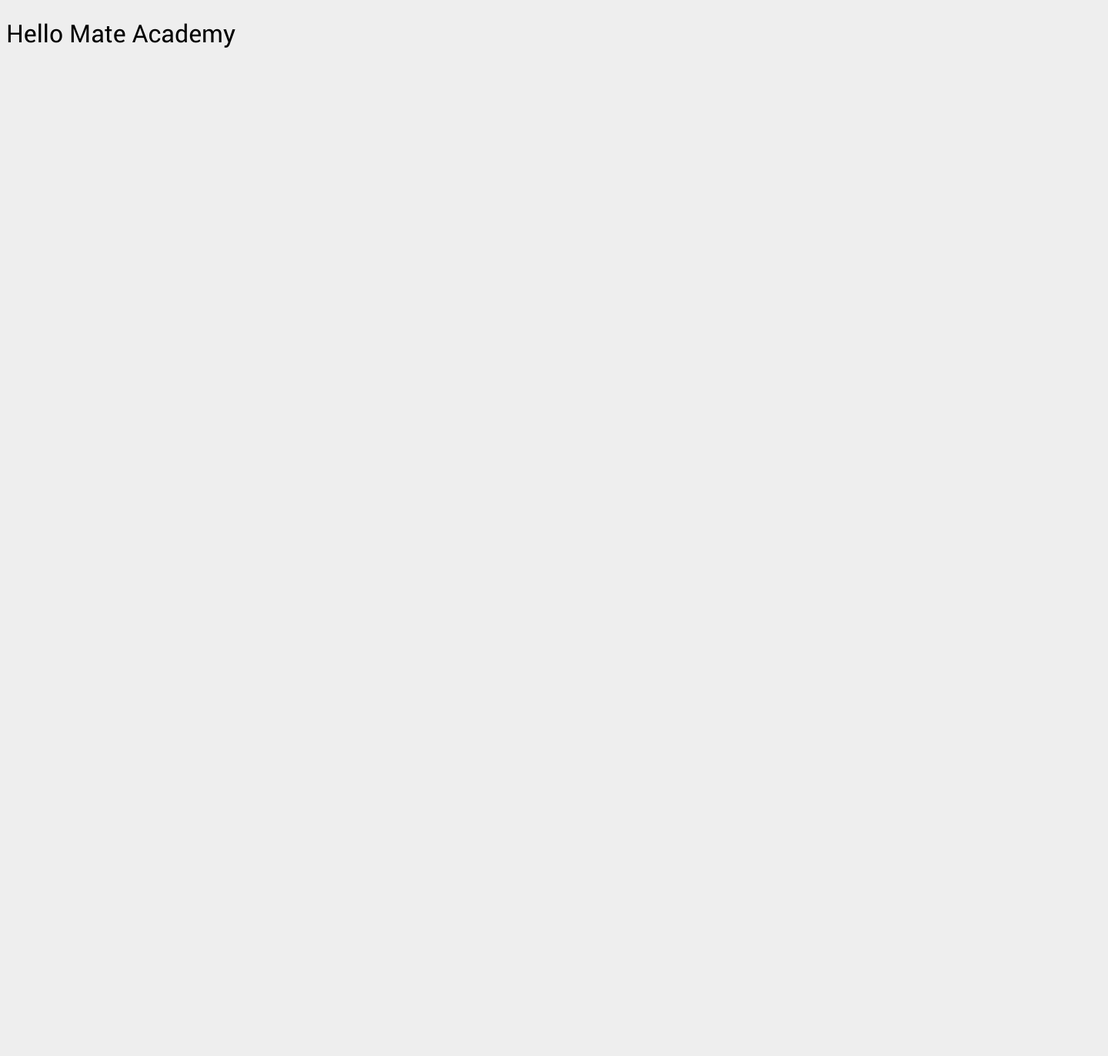
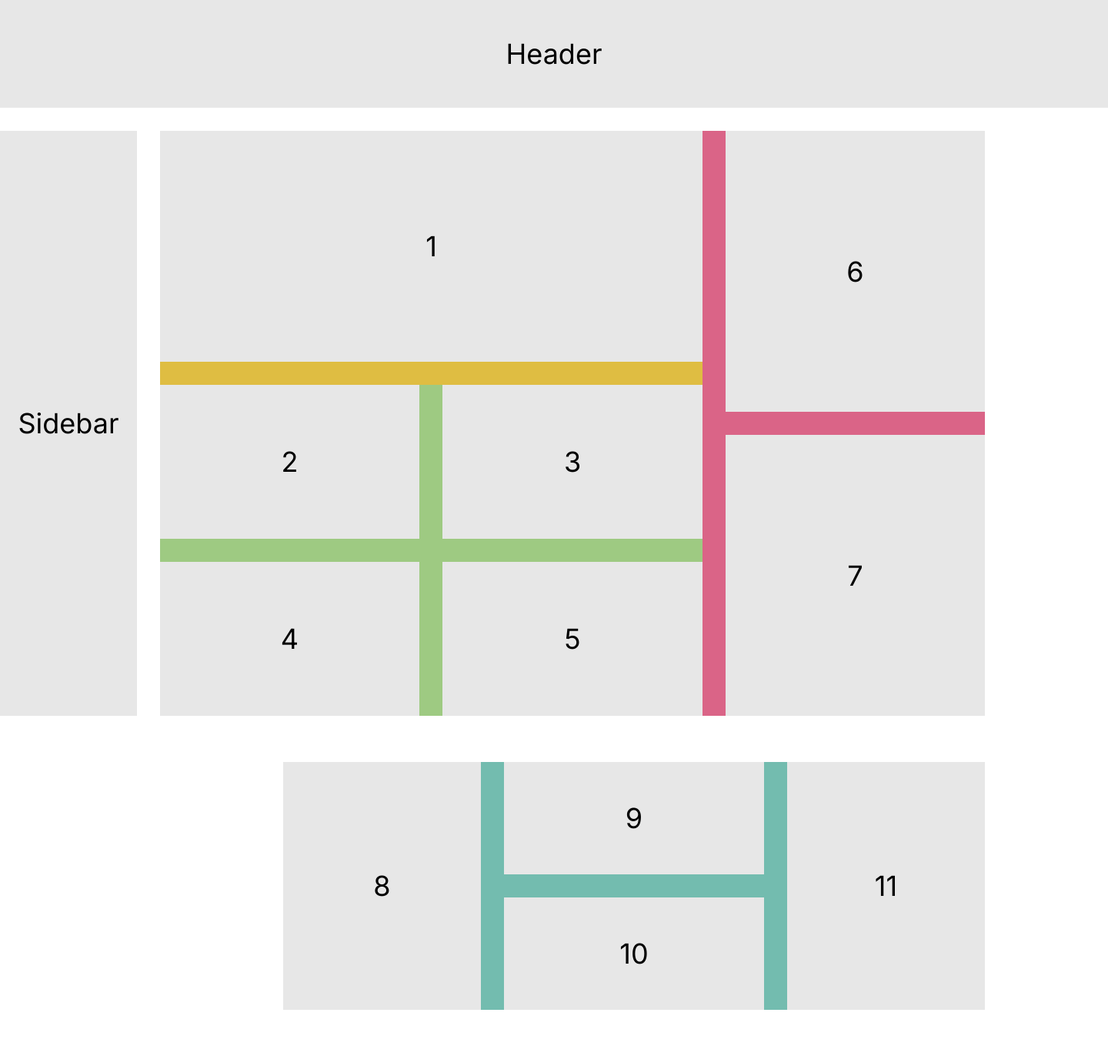
Before and after one commit to alyonkaradchuk/test-task-Ligamedia, a website built with Parcel: page src/index.html in a window 1280 px wide. Shown: the whole page at 77% size, 1440 px wide, since content can reach past the window. Before the commit the page ends 800 px from the top, so only its background shows below. Built offline with nearby package versions, Linux system fonts and the light colour scheme.

Commit message:
created desktop version using flexbox

```diff
--- a/package.json
+++ b/package.json
@@ -22,7 +22,7 @@
     "@mate-academy/bemlint": "^0.1.1",
     "@mate-academy/eslint-config": "*",
     "@mate-academy/linthtml-config": "0.0.2",
-    "@mate-academy/scripts": "^0.2.0",
+    "@mate-academy/scripts": "^1.2.8",
     "@mate-academy/stylelint-config": "0.0.9",
     "colors": "^1.3.3",
     "eslint": "^5.16.0",
--- a/src/index.html
+++ b/src/index.html
@@ -3,11 +3,48 @@
   <head>
     <meta charset="UTF-8">
     <meta name="viewport" content="width=device-width, initial-scale=1.0">
-    <title>Title</title>
+    <title>Olena Test</title>
+    <link rel="preconnect" href="https://fonts.googleapis.com">
+    <link
+      rel="preconnect"
+      href="https://fonts.gstatic.com"
+      crossorigin="#"
+    >
+    <link href="https://fonts.googleapis.com/css2?family=Inter&display=swap" rel="stylesheet">
     <link rel="stylesheet" href="./styles/main.scss">
+    <script type="text/javascript" src="scripts/main.js"></script>
   </head>
   <body>
-    <h1>Hello Mate Academy</h1>
-    <script type="text/javascript" src="scripts/main.js"></script>
+    <div class="container">
+      <header class="header">Header</header>
+      <div class="sidebar-row">
+        <aside class="sidebar">Sidebar</aside>
+        <div class="content">
+          <div class="block-1">1</div>
+          <div class="main-row">
+            <div class="block-2">2</div>
+            <div class="block-3">3</div>
+          </div>
+          <div class="second-row">
+            <div class="block-4">4</div>
+            <div class="block-5">5</div>
+          </div>
+        </div>
+        <div class="pink-row">
+          <div class="block-6">6</div>
+          <div class="block-7">7</div>
+        </div>
+      </div>
+    </div>
+    <footer>
+      <div class="footer-container">
+        <div class="block-8">8</div>
+        <div class="green-row">
+          <div class="block-9">9</div>
+          <div class="block-10">10</div>
+        </div>
+        <div class="block-11">11</div>
+      </div>
+    </footer>
   </body>
 </html>
--- a/src/styles/main.scss
+++ b/src/styles/main.scss
@@ -3,5 +3,184 @@
 @import "typography";
 
 body {
-  background: $c-gray;
+  margin: 0;
+  padding: 0;
+  font-family: "Inter", sans-serif;
+  font-weight: 400;
+  font-size: 36px;
+  line-height: 44px;
+  text-align: center;
 }
+
+.container {
+  height: 100%;
+  display: flex;
+  flex-direction: column;
+}
+
+.header {
+  display: flex;
+  justify-content: center;
+  align-items: center;
+  width: 1440px;
+  height: 140px;
+  background: #e7e7e7;
+  margin-bottom: 30px;
+}
+
+.sidebar {
+  display: flex;
+  justify-content: center;
+  align-items: center;
+  width: 338px;
+  height: 760px;
+  background: #e7e7e7;
+  margin-right: 30px;
+}
+
+.sidebar-row {
+  flex-grow: 1;
+  display: flex;
+}
+
+.content {
+  display: flex;
+  flex-direction: column;
+}
+
+.main-row {
+  display: flex;
+}
+
+.second-row {
+  flex-grow: 1;
+  display: flex;
+}
+
+.pink-row {
+  display: flex;
+  flex-direction: column;
+}
+
+.green-row {
+  display: flex;
+  flex-direction: column;
+}
+
+.footer-container {
+  margin-left: 368px;
+  display: flex;
+}
+
+.block-1 {
+  display: flex;
+  justify-content: center;
+  align-items: center;
+  width: 705px;
+  height: 300px;
+  background: #e7e7e7;
+  border-bottom: 30px solid #dfbd42;
+}
+
+.block-2 {
+  display: flex;
+  justify-content: center;
+  align-items: center;
+  width: 337px;
+  height: 200px;
+  background: #e7e7e7;
+  border-right: 30px solid #9eca82;
+  border-bottom: 30px solid #9eca82;
+}
+
+.block-3 {
+  display: flex;
+  flex-direction: column;
+  justify-content: center;
+  align-items: center;
+  width: 338px;
+  height: 200px;
+  background: #e7e7e7;
+  border-bottom: 30px solid #9eca82;
+}
+
+.block-4 {
+  display: flex;
+  justify-content: center;
+  align-items: center;
+  width: 337px;
+  height: 200px;
+  background: #e7e7e7;
+  border-right: 30px solid #9eca82;
+  margin-bottom: 60px;
+}
+
+.block-5 {
+  display: flex;
+  justify-content: center;
+  align-items: center;
+  width: 338px;
+  height: 200px;
+  background: #e7e7e7;
+}
+
+.block-6 {
+  display: flex;
+  justify-content: center;
+  align-items: center;
+  width: 337px;
+  height: 365px;
+  background: #e7e7e7;
+  border-left: 30px solid #da6487;
+  border-bottom: 30px solid #da6487;
+}
+
+.block-7 {
+  display: flex;
+  justify-content: center;
+  align-items: center;
+  width: 337px;
+  height: 365px;
+  background: #e7e7e7;
+  border-left: 30px solid #da6487;
+}
+
+.block-8 {
+  width: 337px;
+  height: 322px;
+  background: #e7e7e7;
+  display: flex;
+  justify-content: center;
+  align-items: center;
+  border-right: 30px solid #73bcaf;
+  margin-bottom: 60px;
+}
+
+.block-9 {
+  display: flex;
+  justify-content: center;
+  align-items: center;
+  width: 338px;
+  height: 146px;
+  background: #e7e7e7;
+  border-bottom: 30px solid #73bcaf;
+}
+
+.block-10 {
+  display: flex;
+  justify-content: center;
+  align-items: center;
+  width: 338px;
+  height: 146px;
+  background: #e7e7e7;
+}
+
+.block-11 {
+  display: flex;
+  justify-content: center;
+  align-items: center;
+  width: 337px;
+  height: 322px;
+  background: #e7e7e7;
+  border-left: 30px solid #73bcaf;
+}
```
Also changed, not shown: .bemlintrc.json (added), .github/workflows/test.yml, .linthtmlrc.json, 1 other file.
